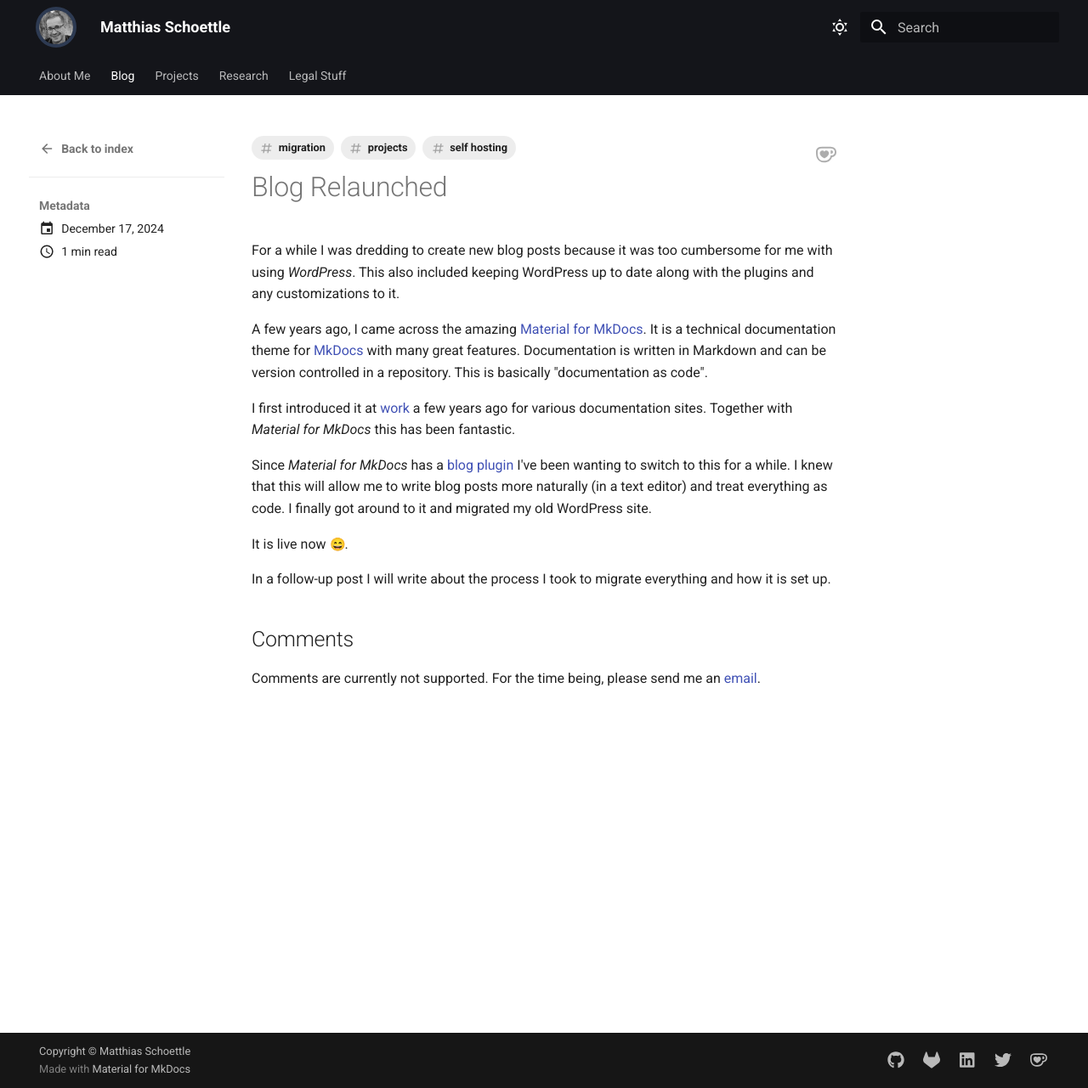
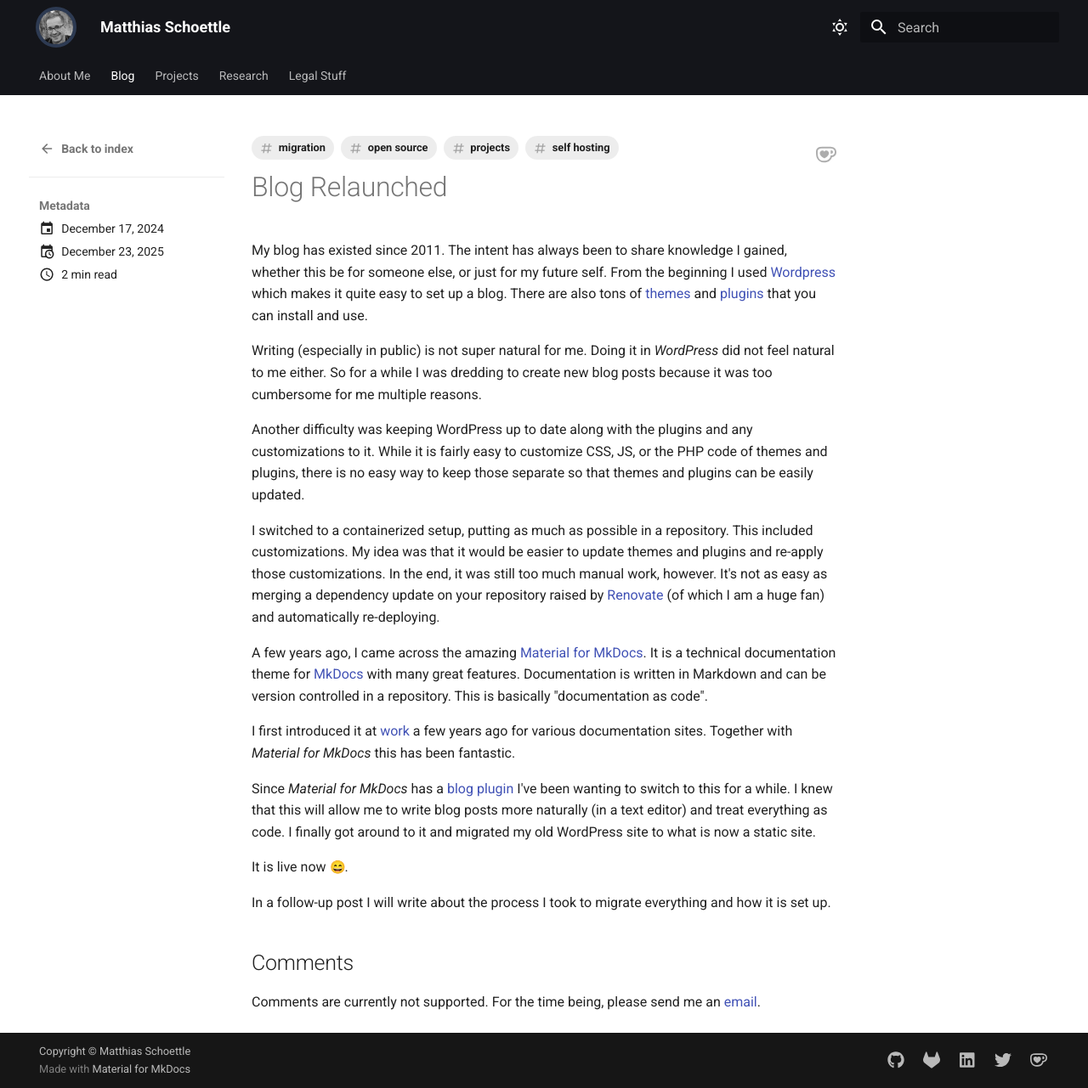
Before and after one commit to mschoettle/website, an MkDocs documentation site: the page built from docs/blog/posts/2024/blog-relaunched.md, in a window 1280 px wide and 1281 px high. Shown: the whole window at 85% size. Built offline with MkDocs 1.6.1 and Material for MkDocs 9.7.7, drawn with Linux system fonts in a browser that asks for light colours; emoji names are drawn with the system emoji font; plug-ins that fetch from the network failed and are left out.

Commit message:
WIP: add more details to relaunch post

```diff
--- a/docs/blog/posts/2024/blog-relaunched.md
+++ b/docs/blog/posts/2024/blog-relaunched.md
@@ -1,16 +1,35 @@
 ---
 date:
   created: 2024-12-17
+  updated: 2025-12-23
 tags:
   - migration
+  - open source
   - projects
   - self hosting
 ---
 
 # Blog Relaunched
 
-For a while I was dredding to create new blog posts because it was too cumbersome for me with using _WordPress_.
-This also included keeping WordPress up to date along with the plugins and any customizations to it.
+My blog has existed since 2011.
+The intent has always been to share knowledge I gained, whether this be for someone else, or just for my future self.
+From the beginning I used [Wordpress](https://wordpress.org) which makes it quite easy to set up a blog.
+There are also tons of [themes](https://wordpress.org/themes/) and [plugins](https://wordpress.org/plugins/) that you can install and use.
+
+Writing (especially in public) is not super natural for me.
+Doing it in _WordPress_ did not feel natural to me either.
+So for a while I was dredding to create new blog posts because it was too cumbersome for me multiple reasons.
+
+Another difficulty was keeping WordPress up to date along with the plugins and any customizations to it.
+While it is fairly easy to customize CSS, JS, or the PHP code of themes and plugins, there is no easy way to keep those separate so that themes and plugins can be easily updated.
+
+I switched to a containerized setup, putting as much as possible in a repository.
+This included customizations.
+My idea was that it would be easier to update themes and plugins and re-apply those customizations.
+In the end, it was still too much manual work, however.
+It's not as easy as merging a dependency update on your repository raised by [Renovate](https://docs.renovatebot.com) (of which I am a huge fan) and automatically re-deploying.
+
+<!-- more -->
 
 A few years ago, I came across the amazing [Material for MkDocs](https://squidfunk.github.io/mkdocs-material/).
 It is a technical documentation theme for [MkDocs](https://www.mkdocs.org/) with many great features.
@@ -22,7 +41,7 @@
 
 Since _Material for MkDocs_ has a [blog plugin](https://squidfunk.github.io/mkdocs-material/plugins/blog/) I've been wanting to switch to this for a while.
 I knew that this will allow me to write blog posts more naturally (in a text editor) and treat everything as code.
-I finally got around to it and migrated my old WordPress site.
+I finally got around to it and migrated my old WordPress site to what is now a static site.
 
 It is live now :smile:.
 
```
Also changed, not shown: docs/blog/posts/2025/migrate-wordpress-posts-markdown.md (+1 -0 lines).
